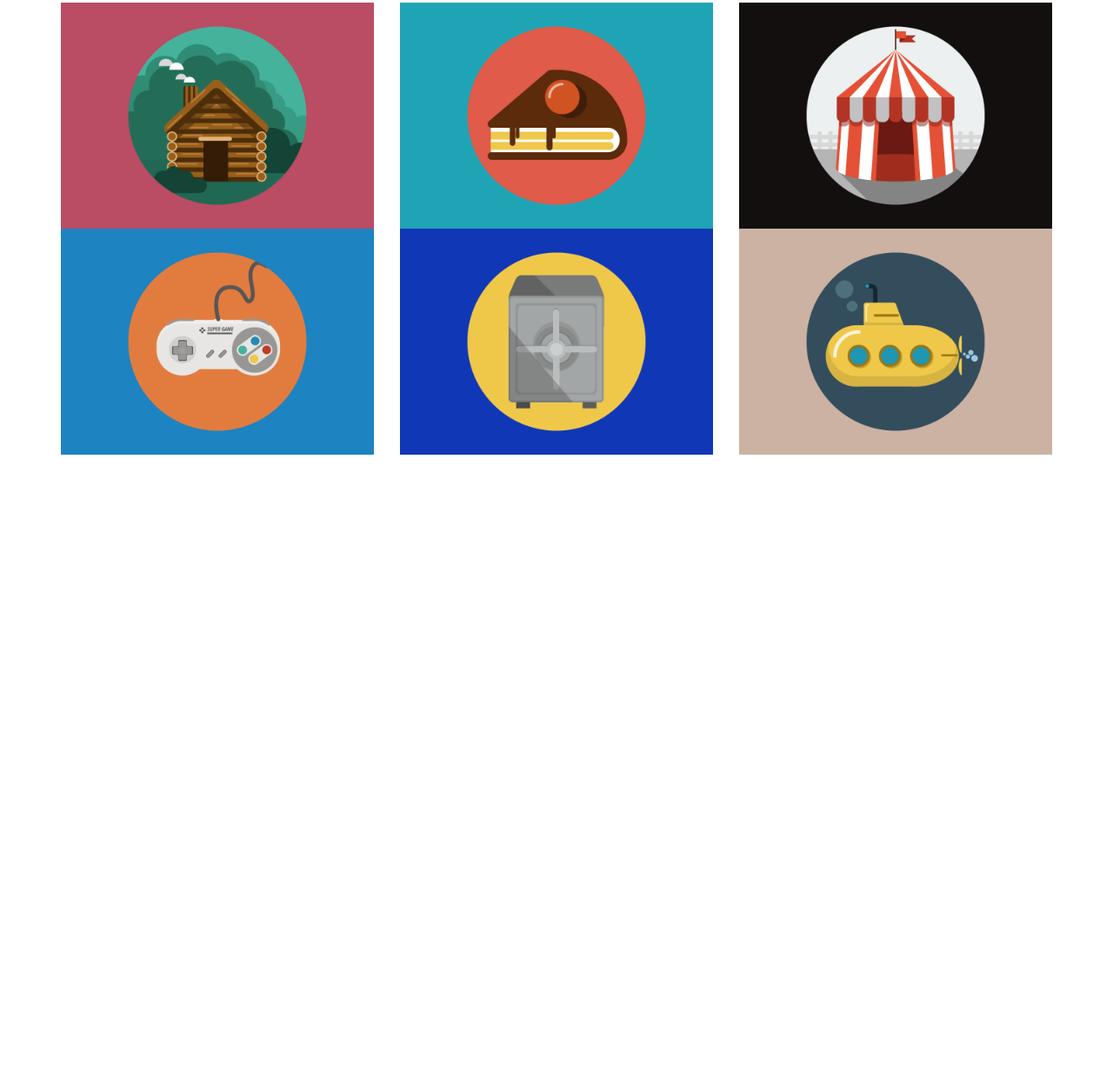
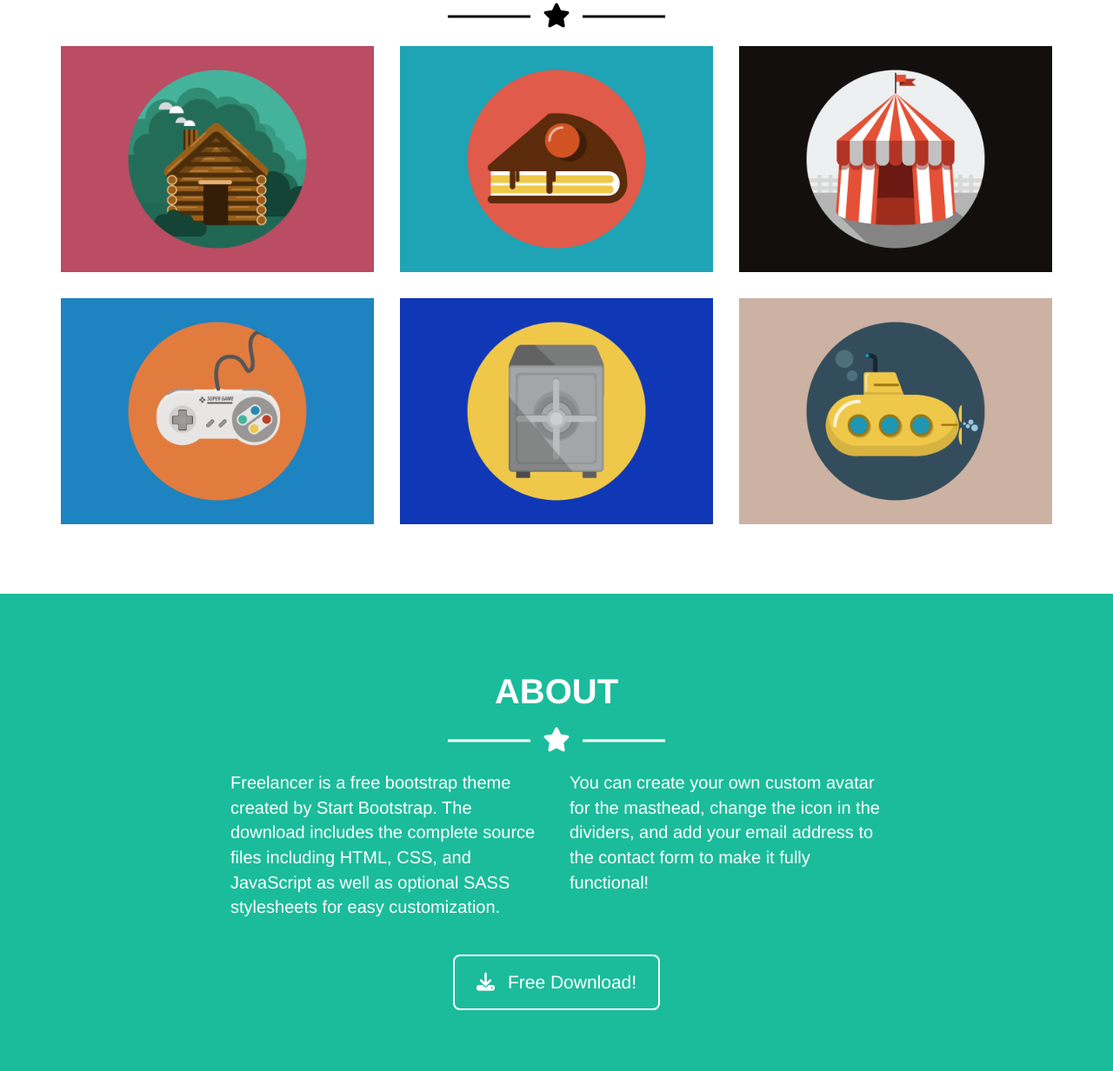
Before and after one commit to nikzeve/html-css-bootstrap-freelancer, a plain HTML site: page index.html in a window 1280 px wide. Shown: the part 823-2055 px from the top of the page at 87% size. Before the commit the page ends 1346 px from the top, so only its background shows below. Drawn offline with nearby package versions, Linux system fonts and the light colour scheme.

Commit message:
About
Finita

```diff
--- a/index.html
+++ b/index.html
@@ -40,7 +40,9 @@
                 </div>
             </nav>
         </header>
+
         <main>
+            <!-- sezione jumbotron -->
             <section class="jumbotron text-center">
                 <div class="container">
                     <img class="img-responsive center-block" src="img/avatar.svg" alt="Avatar">
@@ -52,41 +54,65 @@
                 </div>
             </section>
 
+            <!-- sezione images -->
             <section id="images">
                 <div class="container text-center">
                     <p class="h2 text-uppercase font-weight-bold">Portfoglio</p>
-                    <div class="separatore center-block black">
+                    <div class="separatore center-block">
                         <i class="fas fa-star fa-2x"></i>
                     </div>
                     <div class="row">
-                        <div class="col-xs-4">
+                        <div class="col-xs-12 col-md-6 col-lg-4">
                             <img src="images/cabin.png" alt="cabin">
                         </div>
-                        <div class="col-xs-4">
+
+                        <div class="col-xs-12 col-md-6 col-lg-4">
                             <img src="images/cake.png" alt="cake">
+                        </div>
 
-                        </div>
-                        <div class="col-xs-4">
+                        <div class="col-xs-12 col-md-6 col-lg-4">
                             <img src="images/circus.png" alt="circus">
                         </div>
-                        <div class="col-xs-4">
+
+                        <div class="col-xs-12 col-md-6 col-lg-4">
                             <img src="images/game.png" alt="game">
-
-                        </div>
-                        <div class="col-xs-4">
-                            <img src="images/safe.png" alt="safe">
-
-                        </div>
-                        <div class="col-xs-4">
-                            <img src="images/submarine.png" alt="submarine">
-
                         </div>
 
+                        <div class="col-xs-12 col-md-6 col-lg-4">
+                            <img src="images/safe.png" alt="safe">
+                        </div>
 
+                        <div class="col-xs-12 col-md-6 col-lg-4">
+                            <img src="images/submarine.png" alt="submarine">
+                        </div>
                     </div>
                 </div>
+            </section>
 
+            <!-- sezione features -->
+            <section id="features">
+                <div class="container text-center">
+                    <p class=" h2 text-uppercase">About</p>
+                    <div class="separatore center-block">
+                        <i class="fas fa-star fa-2x"></i>
+                    </div>
+                    <div class="row text-left">
+                        <div class="col-xs-12 col-md-5 col-lg-4 col-md-offset-1 col-lg-offset-2">
+                            <p>Freelancer is a free bootstrap theme created by Start Bootstrap. The download includes the complete source files including HTML, CSS, and JavaScript as well as optional SASS stylesheets for easy customization.</p>
+                        </div>
+
+                        <div class="col-xs-12 col-md-5 col-lg-4">
+                            <p>You can create your own custom avatar for the masthead, change the icon in the dividers, and add your email address to the contact form to make it fully functional!</p>
+                        </div>
+                    </div>
+                    <div class="row">
+                        <a class="btn btn-default" href="#" role="button"><i class="fas fa-download"></i>Free Download!
+                        </a>
+                    </div>
+                </div>
             </section>
+
         </main>
+
     </body>
 </html>
--- a/style.css
+++ b/style.css
@@ -75,6 +75,7 @@ main {
 
 #images {
     color: black;
+    padding: 50px 0;
 }
 
 #images .separatore::before,
@@ -82,7 +83,7 @@ main {
     background-color: black;
 }
 
-#images .h2 {
+ .h2 {
     font-weight: bold;
     font-size: 40px;
 }
@@ -90,3 +91,34 @@ main {
 #images img {
     max-width: 100%;
 }
+
+[class*="col-"] {
+    margin-bottom: 30px;
+}
+
+#features {
+    background-color: #1BBC9B;
+    color: white;
+    padding: 70px 0;
+}
+
+#features .row p {
+    font-size: 20px;
+}
+
+#features .btn {
+    font-size: 21px;
+    padding: 15px 25px;
+    border: 2px solid white;
+    border-radius: 8px;
+    background-color: #1BBC9B;
+    color: white;
+}
+
+#features .btn:hover {
+    background-color: white;
+    color: black;
+}
+ #features .fa-download {
+     margin-right: 15px;
+ }
```
Also changed, not shown: 1 other file.
